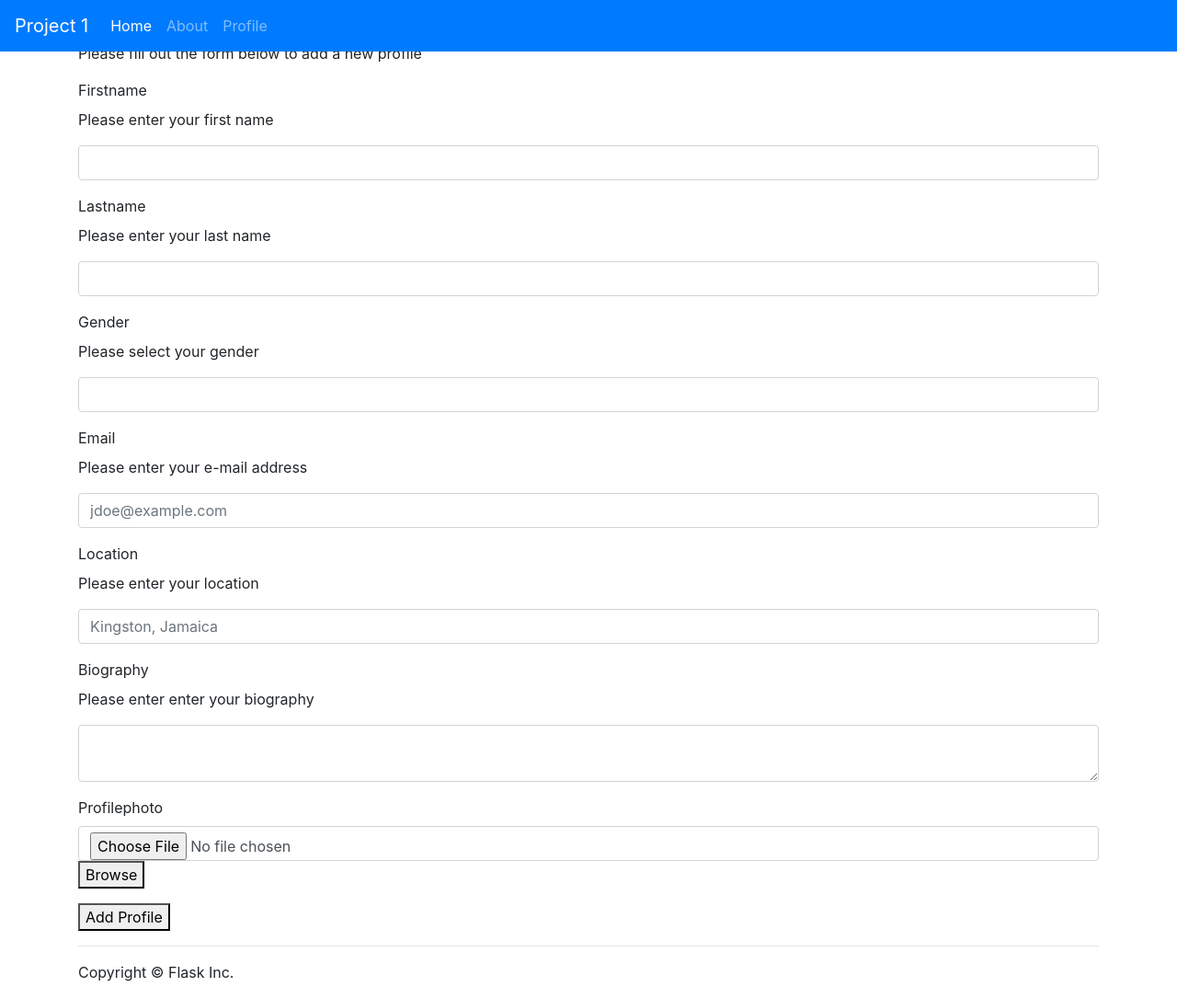
After one commit to LRJasmine/info3180-project1, a Python web app: template app/templates/profile.html in a window 1280 px wide. The commit adds this page. Shown: the whole page at 92% size. Run offline with Jinja, Linux system fonts and the light colour scheme; the template is opened without the code that fills it, so the values that code supplies are empty, except form fields; form fields are guessed from the names that the template uses; some libraries are stand-ins or nearby versions.

Commit message:
Updated profile form

```diff
--- a/app/__init__.py
+++ b/app/__init__.py
@@ -2,3 +2,5 @@ from flask import Flask
 
 app = Flask(__name__)
 from app import views
+
+app.config['SECRET_KEY'] = "b'\xe6\xa5H\x92\x9bQ\x87\x01;{\xbe\xdcd2\xc6\xad\x0b\r\x83T\x10\x8e\xeb<'"
--- a/app/templates/header.html
+++ b/app/templates/header.html
@@ -15,6 +15,7 @@
       <li>
         <a class="nav-link" href="{{ url_for('profile') }}">Profile</a>
       </li>
+
     </ul>
   </div>
 </nav>
--- a/app/templates/home.html
+++ b/app/templates/home.html
@@ -2,5 +2,5 @@
 
 {% block main %}
 <h1>INFO3180 Project 1</h1>
-<p class="lead"> a Flask based application that can accept and display profile information. </p>
+<p class="lead">This a Flask based application that can accept and display profile information. </p>
 {% endblock %}
--- /dev/null
+++ b/app/templates/profile.html
@@ -0,0 +1,56 @@
+{% extends "base.html" %}
+
+{% block css %}
+<link rel="stylesheet" href="{{ url_for('static', filename='css/contact.css') }}">
+{% endblock %}
+
+
+{% block main %}
+<h2 class="addprofile">Add Profile</h2>
+<p>Please fill out the form below to add a new profile</p>
+<form method="POST" action="{{ url_for('profile') }}">
+
+    {{ form.csrf_token}}
+
+    <div class="form-group">
+        {{ form.firstname.label }}
+        <p>Please enter your first name</p>
+        {{ form.firstname(class="form-control") }}
+    </div>
+    <div class="form-group">
+        {{ form.lastname.label }}
+        <p>Please enter your last name</p>
+        {{ form.lastname(class="form-control") }}
+    </div>
+    <div class="form-group">
+        {{ form.gender.label }}
+        <p>Please select your gender</p>
+        {{ form.gender(class="form-control") }}
+    </div>
+    <div class="form-group">
+        {{ form.email.label }}
+        <p>Please enter your e-mail address</p>
+        {{ form.email(class="form-control", placeholder="jdoe@example.com") }}
+    </div>
+    <div class="form-group">
+        {{ form.location.label }}
+        <p>Please enter your location</p>
+        {{ form.location(class="form-control", placeholder="Kingston, Jamaica") }}
+    </div>
+    <div class="form-group">
+        {{ form.biography.label }}
+        <p>Please enter enter your biography</p>
+        {{ form.biography(class="form-control") }}
+    </div>
+    <div class="form-group">
+        {{ form.profilephoto.label }}
+        {{ form.profilephoto(class="form-control") }}
+        <button type="submit" class="addprofilebtn">Browse</button>
+
+    </div>
+
+    <button type="submit" class="addprofilebtn">Add Profile</button>
+
+</form>
+
+{% endblock %}
```
Also changed, not shown: app/profileform.py (added, +20 -0 lines), app/templates/addprofile.html (deleted, +0 -10 lines), app/views.py (+22 -4 lines).
